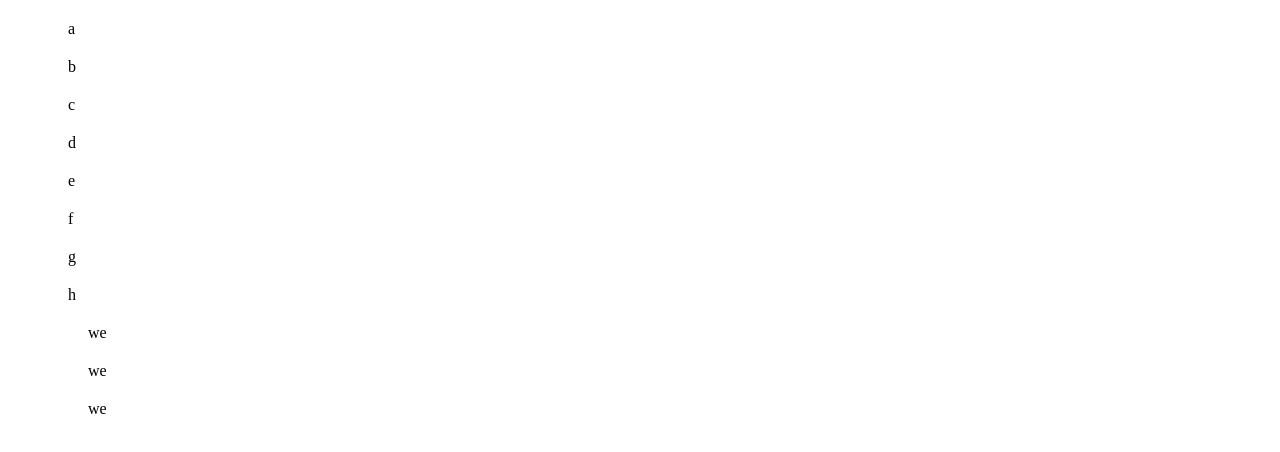
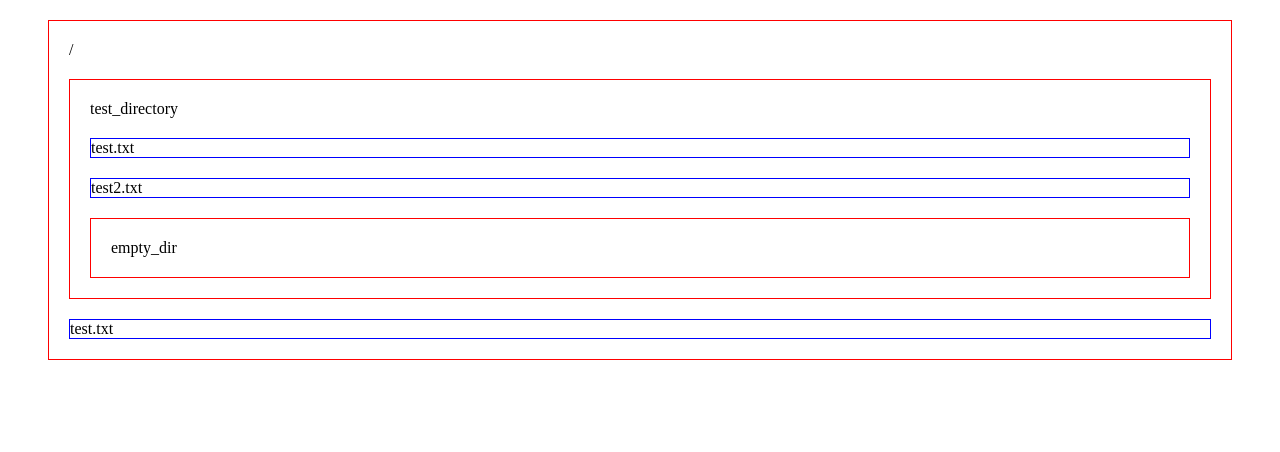
Before and after one commit to ramwin/javascript-reference, a plain HTML site: page 20151123js迭代函数实现文件树.html in a window 1280 px wide. Drawn offline with Linux system fonts and the light colour scheme.

Commit message:
最基本的文件树雏形

```diff
--- a/20151123js迭代函数实现文件树.html
+++ b/20151123js迭代函数实现文件树.html
@@ -1,5 +1,6 @@
 <html>
     <head>
+        <meta charset="utf-8"/>
         <style type="text/css">
             div{
                 margin: 20px;
@@ -8,33 +9,90 @@
                 margin: 20px;
                 display: block;
                 }
+            .directory{
+                border: 1px solid red;}
+            .file{
+                border: 1px solid blue;}
         </style>
     </head>
     <body>
-        <script> list2 = [   ['a','b','c'],
-                            ['d','e','f'],
-                            ['g','h',['we','we','we']],  ]
+        <div id='test'></div>
+        <script>
+        dict_of_tree = {
+            "is_directory": true,
+            "name": "/",
+            "children":
+                [
+                    {   "is_directory":true,
+                        "name":"test_directory",
+                        "children":
+                            [
+                                {
+                                    "is_directory":false,
+                                    "name":"test.txt",
+                                },
+                                {
+                                    "is_directory":false,
+                                    "name":"test2.txt",
+                                },
+                                {
+                                    "is_directory":true,
+                                    "name":"empty_dir",
+                                    "children":[],
+                                },
+                            ],
+                    },
+                    {
+                        "is_directory":false,
+                        "name":"test.txt",
+                    },
+                ],
+            }
         // 通过迭代生成文件树
-                    function list_to_div(list){ // 把列表变成div
-                        var div_of_directory = document.createElement("div")
-                        for (var x of list) {
-                            if (typeof(x) == 'string') {
-                                    span_of_file = document.createElement("span");
-                                    span_of_file.innerHTML = x;
+        function dict_to_div(dict){ // 把对象变成div
+            var div_of_directory = document.createElement("div");
+            div_of_directory.setAttribute("name",dict["name"]);
+            div_of_directory.className = "directory";
+            div_of_directory.appendChild(create_directory(dict["name"]));
+            for (var x of dict["children"]) {
+                if (x["is_directory"] == false) {
+                        span_of_file = create_file(x["name"]);
                         div_of_directory.appendChild(span_of_file);
                     }
                 else{
-                                    new_div = list_to_div(x);
+                        new_div = dict_to_div(x);
                         div_of_directory.appendChild(new_div);
                     }
                 }
            return div_of_directory;
         }
-        </script>
-        <div id='test'></div>
-        <script>
+        //  点击目录后触发的功能
+        function click_directory(directory){
+            alert("您点击了目录");
+            }
         var test_div = document.getElementById("test");
-                   test_div.innerHTML=list_to_div(list2).innerHTML;
+        tree_div = dict_to_div(dict_of_tree);
+        test_div.appendChild(tree_div);
+        console.log(tree_div = tree_div);
+        // 创建目录对象
+        function create_directory(directory_name) {
+        	span_of_file = document.createElement("div");
+            span_of_file.innerHTML = directory_name;
+            span_of_file.onclick = function () {
+            	alert("您点击了目录"+this.innerHTML);
+            }
+            return span_of_file;
+        }
+        // 创建文件对象
+        function create_file(file_name) {
+        	span_of_file = document.createElement("div");
+        	span_of_file.innerHTML = file_name;
+        	span_of_file.className = "file";
+        	span_of_file.onclick = function () {
+        		alert("您点击了文件" + this.innerHTML);
+        	}
+        	return span_of_file;
+        }
         </script>
     </body>
 </html>
```
Lines whose indentation alone changed are shown as unchanged.
